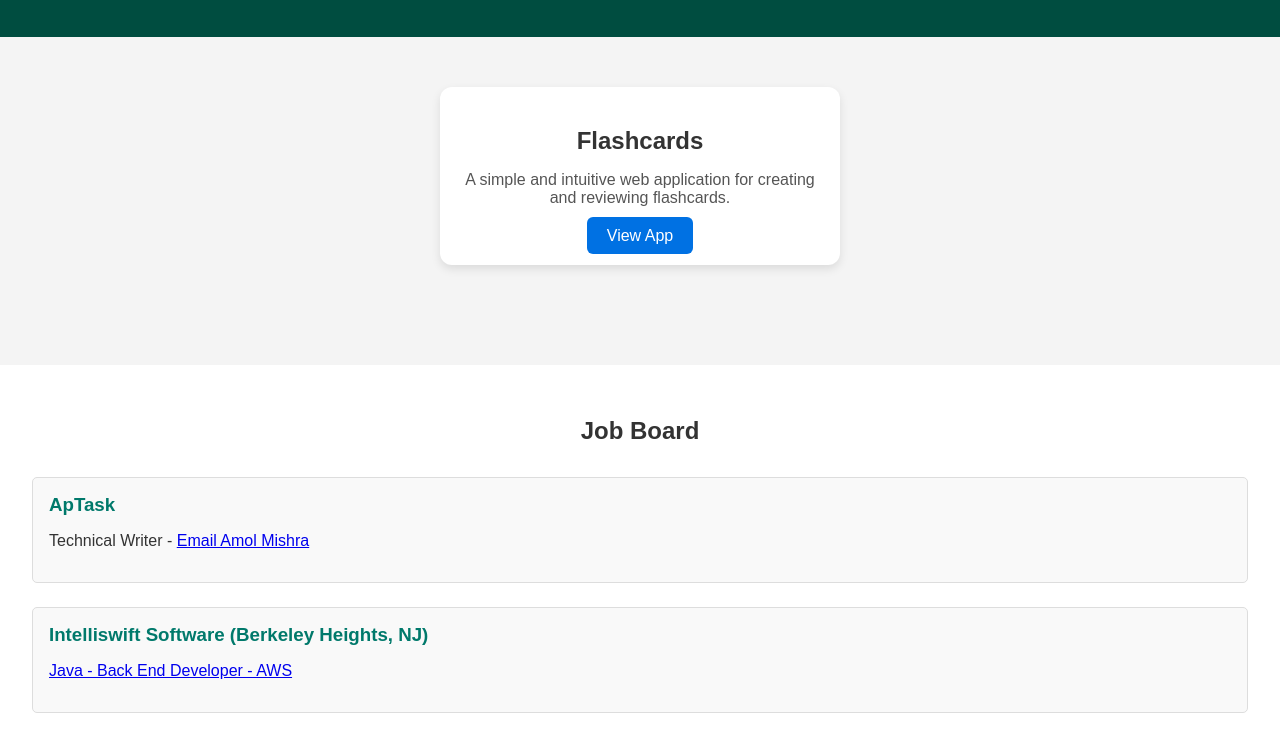
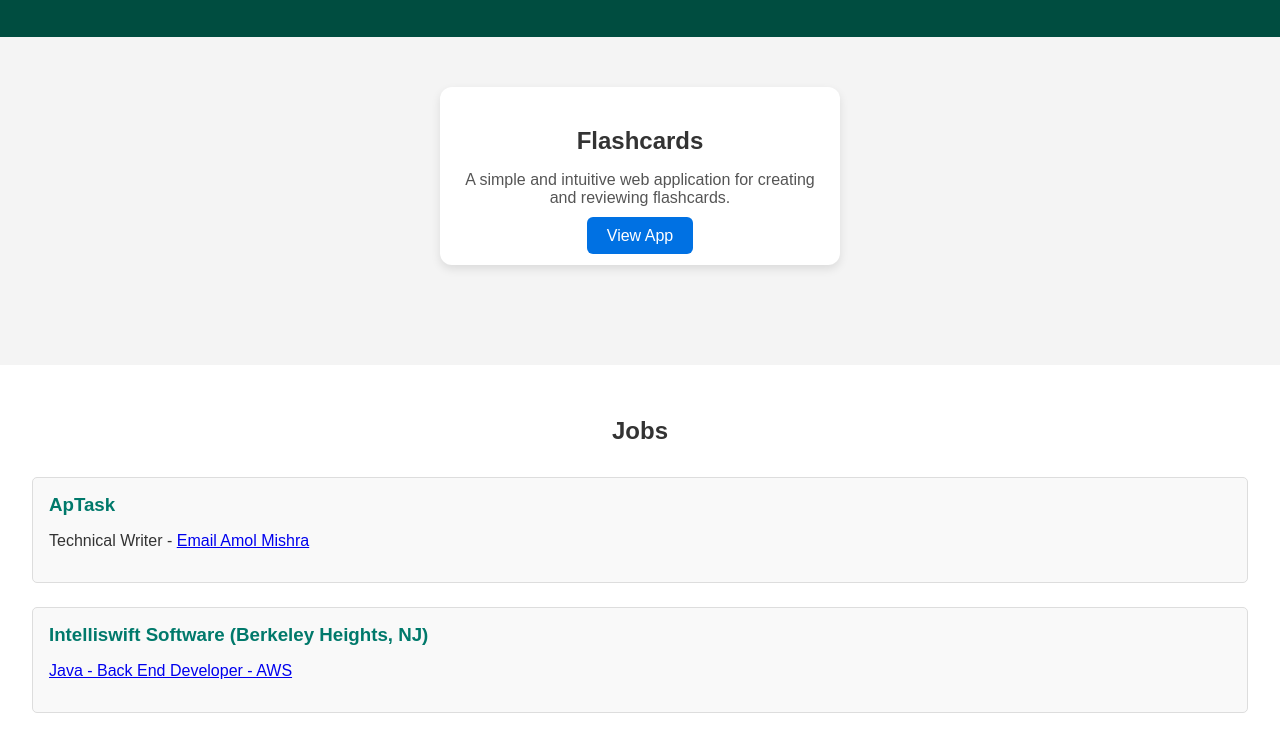
Before and after one commit to xtravanillasoftware/potluckmarket, a website: page public/index.html in a window 1280 px wide. Shown: the part 75-826 px from the top of the page. Drawn offline with Linux system fonts and the light colour scheme; files that its build step writes are made by us from their sources.

Commit message:
added deployment

```diff
--- a/public/index.html
+++ b/public/index.html
@@ -33,7 +33,7 @@
 
     <!-- Footer with Job Board -->
     <section class="jobs">
-      <h2>Job Board</h2>
+      <h2>Jobs</h2>
       <ul>
         <li>
           <h3>ApTask</h3>
```
Also changed, not shown: package.json (+7 -5 lines), 1 other file.
